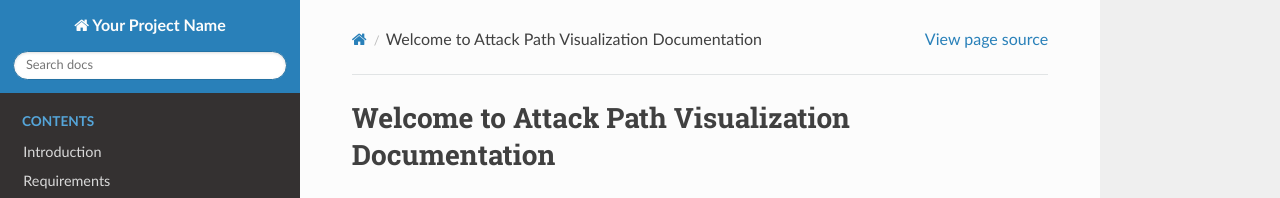
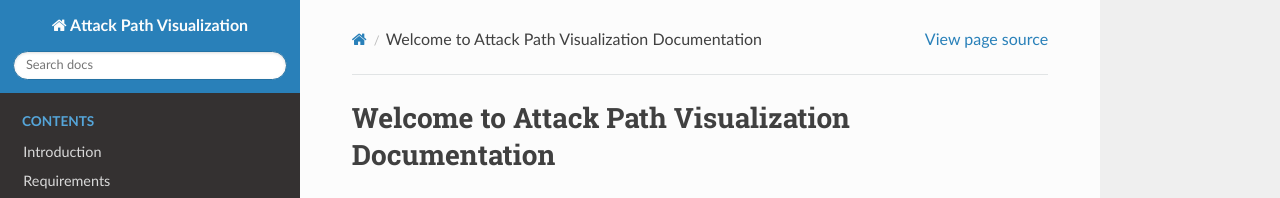
Before and after one commit to vanHeemstraSystems/attack-path-visualization, a Sphinx documentation site: the page built from docs/source/index.rst, in a window 1280 px wide. Shown: the top 198 px of the page. Built offline with Sphinx 7.4.7 and the Read the Docs theme 3.1.0, drawn with Linux system fonts in a browser that asks for light colours.

Commit message:
Update conf.py

```diff
--- a/docs/source/conf.py
+++ b/docs/source/conf.py
@@ -1,7 +1,7 @@
 # Configuration file for the Sphinx documentation builder.
 
 # -- Project information -----------------------------------------------------
-project = 'Your Project Name'
+project = 'Attack Path Visualization'
 copyright = '2025 - present, van Heemstra Systems'
 author = 'Willem van Heemstra'
 
```
